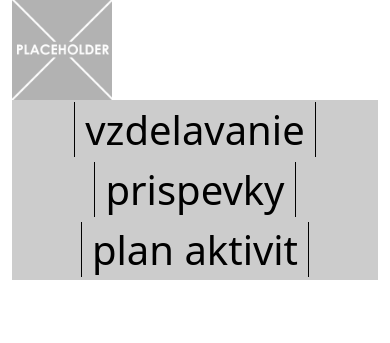
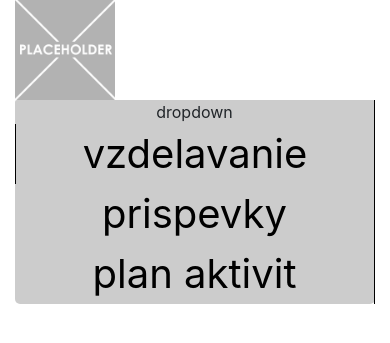
Before and after one commit to PeterPiacek/VAIIproject, a PHP site: page / in a window 390 px wide. Shown: the top 343 px of the page. Run offline with PHP 8.4, Linux system fonts and the light colour scheme.

Commit message:
failed responsivity attemt

```diff
--- a/new/css/index.css
+++ b/new/css/index.css
@@ -2,13 +2,24 @@
 .menu {
     background-color:#ccc;
     text-align: center;
+    border-radius: 2px 2px 5px 5px;
 }
 
 .menu ul {
-    padding-left: 0px;
+    padding: 0px;
     margin: 0px;
-    display: inline-block;
+    display: block;
     list-style-type: none;
+}
+
+.menu li {
+    list-style-type: none;
+    border-right: 1px solid black;
+    position: relative;
+}
+
+.menu li:nth-child(2) {
+    border-left: 1px solid black;
 }
 
 .menu ul a {
@@ -17,15 +28,36 @@
     font-size: 40px;
     padding-left: 10px;
     padding-right: 10px;
-    border-style: solid;
-    border-width: 1px;
-    border-top: none;
-    border-bottom: none;
-    border-right: px, solid, black;
-    border-left: 1px, solid, black;
 }
 
 .menu ul a:hover {
     transition: color 0.1s;
     color: #555;
 }
+
+.menu ul li ul {
+    display: none;
+    position: absolute;
+    background-color: #ccc;
+}
+
+.menu li ul li{
+    border: 1px solid black;
+}
+
+.menu ul li:hover ul {
+    display: block;
+}
+
+.menu ul li ul li ul {
+    display: none;
+    position: absolute;
+}
+
+.menu ul li:hover ul li ul {
+    display: none;
+}
+
+.menu ul li ul li:hover ul {
+    display:inline-block;
+}
--- a/new/index.html
+++ b/new/index.html
@@ -1,7 +1,8 @@
 <html>
     <head>
-        <link href="https://cdn.jsdelivr.net/npm/bootstrap@5.0.0-beta1/dist/css/bootstrap.min.css" rel="stylesheet" integrity="sha384-giJF6kkoqNQ00vy+HMDP7azOuL0xtbfIcaT9wjKHr8RbDVddVHyTfAAsrekwKmP1" crossorigin="anonymous">
+        <link rel="stylesheet" href="https://maxcdn.bootstrapcdn.com/bootstrap/4.0.0/css/bootstrap.min.css" integrity="sha384-Gn5384xqQ1aoWXA+058RXPxPg6fy4IWvTNh0E263XmFcJlSAwiGgFAW/dAiS6JXm" crossorigin="anonymous">
         <script src="https://cdn.jsdelivr.net/npm/bootstrap@5.0.0-beta1/dist/js/bootstrap.bundle.min.js" integrity="sha384-ygbV9kiqUc6oa4msXn9868pTtWMgiQaeYH7/t7LECLbyPA2x65Kgf80OJFdroafW" crossorigin="anonymous"></script>
+
         <link href="css/index.css" rel="stylesheet">
     </head>
     <!--
@@ -30,9 +31,27 @@
             </div>
             <div class="menu">
                 <ul class="col-12 center-block">
-                    <li class="d-md-inline"><a href="#">vzdelavanie</a></li>
-                    <li class="d-md-inline"><a href="#">prispevky</a></li>
-                    <li class="d-md-inline"><a href="#">plan aktivit</a></li>
+                    <li class="d-md-none">dropdown</li>
+                    <li class="d-block d-md-inline-block "><a href="#">vzdelavanie</a>
+                        <ul>
+                            <li><a href="#">ulohy</a>
+                                <ul>
+                                    <li><a href="#">matematika</a></li>
+                                    <li><a href="#">chemia</a></li>
+                                    <li><a href="#">fyzika</a></li>
+                                </ul>
+                            </li>
+                            <li><a href="#">ucivo</a>
+                                <ul>
+                                    <li><a href="#">matematika</a></li>
+                                    <li><a href="#">chemia</a></li>
+                                    <li><a href="#">fyzika</a></li>
+                                </ul>
+                            </li>
+                        </ul>
+                    </li>
+                    <li class="d-block d-md-inline-block"><a href="#">prispevky</a></li>
+                    <li class="d-block d-md-inline-block"><a href="#">plan aktivit</a></li>
                 </ul>
             </div>
         </div>
```
